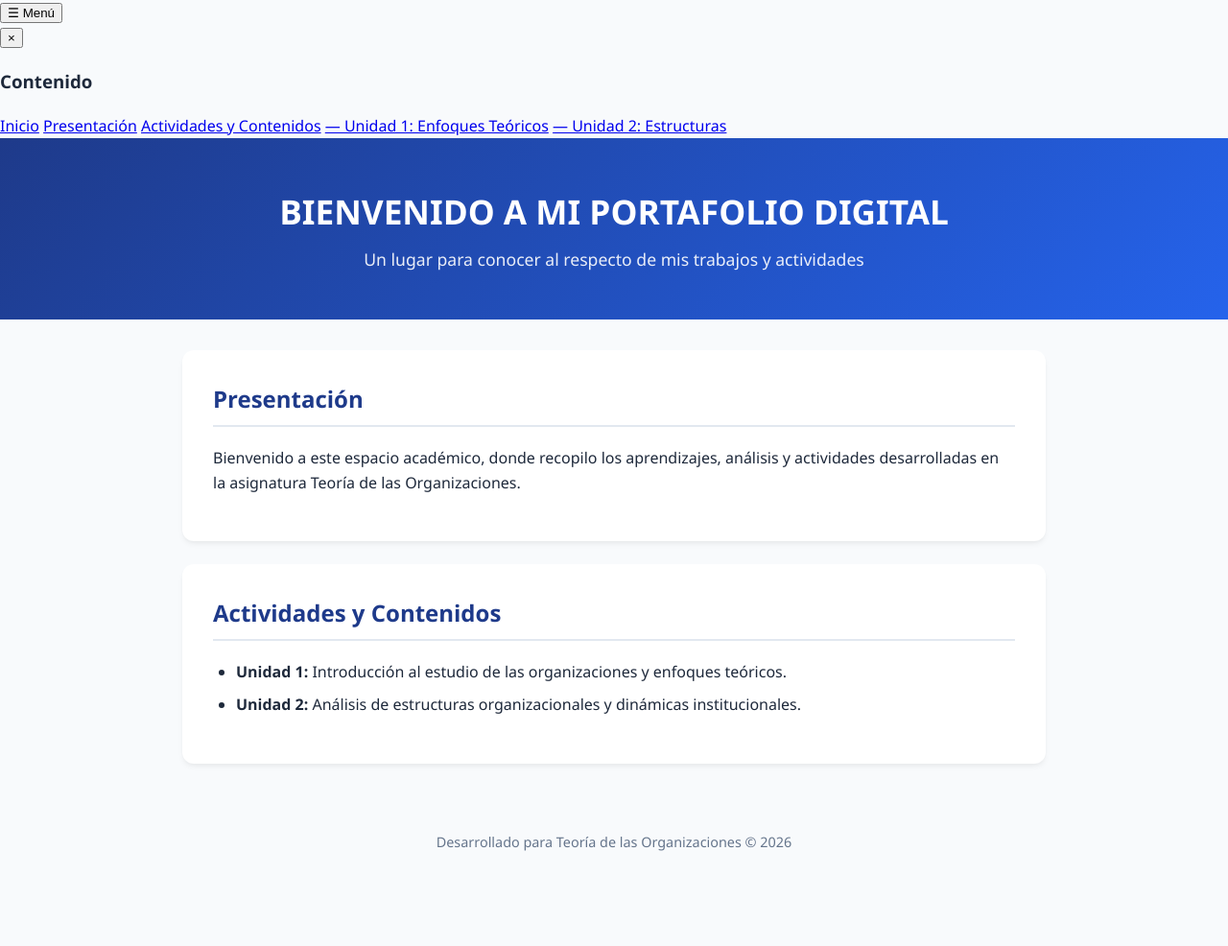
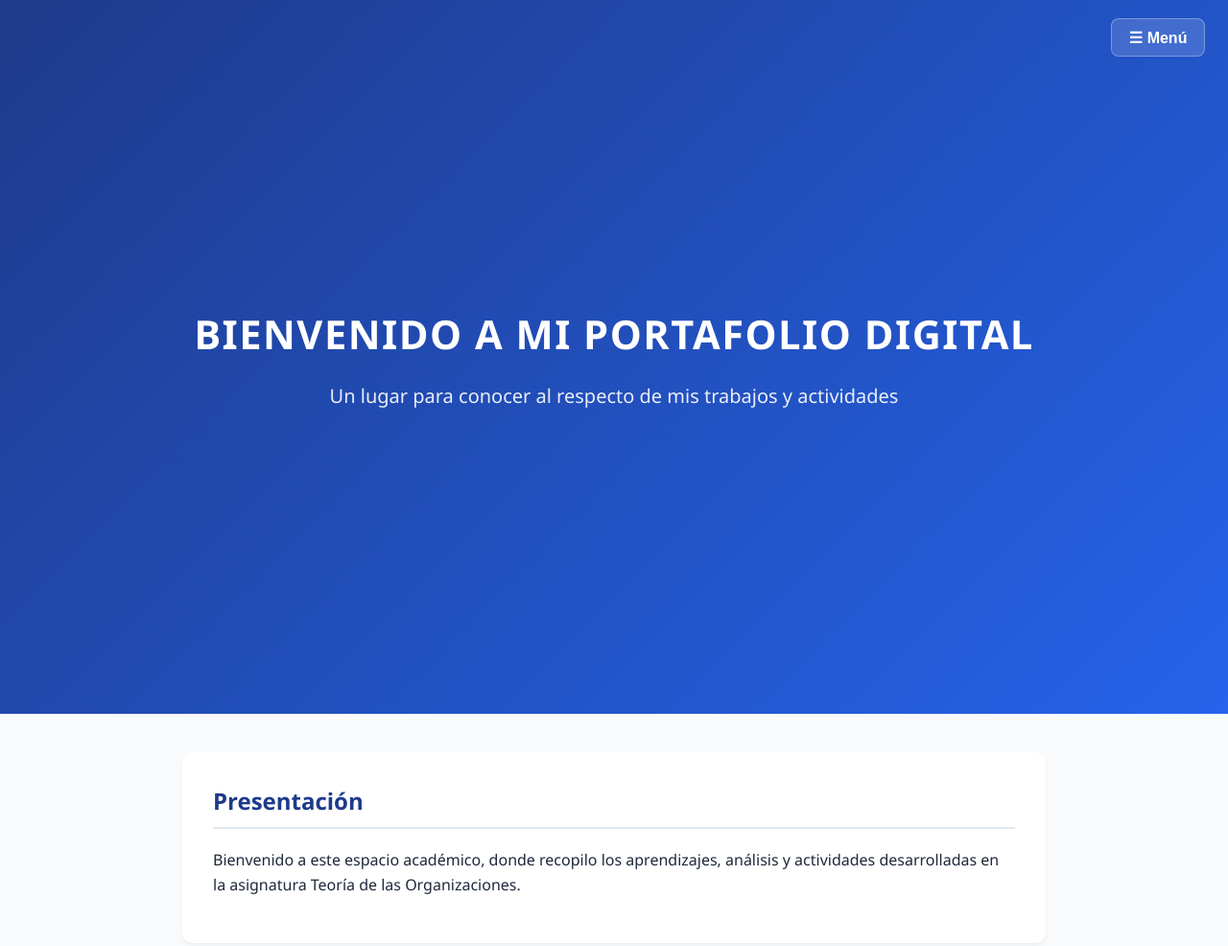
Before and after one commit to Semsel1/Portafolio-Digital, a plain HTML site: page index.html in a window 1280 px wide. Shown: the top 986 px of the page at 96% size. Before the commit the page ends 927 px from the top, so only its background shows below. Drawn offline with Linux system fonts and the light colour scheme.

Commit message:
Enhance styles for sidebar and header
Added new styles for sidebar and buttons, updated header gradient and font sizes.

```diff
--- a/Style.css
+++ b/Style.css
@@ -1,9 +1,13 @@
-/* Estilos generales para el portafolio */
 :root {
   --primary-color: #2563eb;
+  --dark-blue: #1e3a8a;
   --bg-color: #f8fafc;
   --text-color: #1e293b;
   --card-bg: #ffffff;
+}
+
+html {
+  scroll-behavior: smooth;
 }
 
 body {
@@ -15,27 +19,120 @@ body {
   line-height: 1.6;
 }
 
+/* Botón fijo arriba a la derecha */
+.menu-btn {
+  position: fixed;
+  top: 1.2rem;
+  right: 1.5rem;
+  z-index: 1000;
+  background-color: rgba(255, 255, 255, 0.15);
+  backdrop-filter: blur(8px);
+  color: white;
+  border: 1px solid rgba(255, 255, 255, 0.3);
+  padding: 0.6rem 1.1rem;
+  font-size: 1rem;
+  font-weight: 600;
+  border-radius: 8px;
+  cursor: pointer;
+  transition: background 0.3s, transform 0.2s;
+}
+
+.menu-btn:hover {
+  background-color: rgba(255, 255, 255, 0.28);
+  transform: scale(1.03);
+}
+
+/* Menú lateral desplegable derecho */
+.sidebar {
+  position: fixed;
+  top: 0;
+  right: -300px; /* Oculto por defecto */
+  width: 280px;
+  height: 100%;
+  background-color: var(--dark-blue);
+  color: white;
+  padding: 2rem 1.5rem;
+  box-sizing: border-box;
+  box-shadow: -4px 0 15px rgba(0, 0, 0, 0.2);
+  transition: right 0.35s ease;
+  z-index: 1100;
+}
+
+.sidebar.active {
+  right: 0; /* Se desliza hacia adentro al activar */
+}
+
+.close-btn {
+  position: absolute;
+  top: 1rem;
+  right: 1.2rem;
+  background: none;
+  border: none;
+  color: white;
+  font-size: 2rem;
+  cursor: pointer;
+  line-height: 1;
+}
+
+.sidebar h3 {
+  margin-top: 1rem;
+  margin-bottom: 1.5rem;
+  font-size: 1.3rem;
+  border-bottom: 1px solid rgba(255, 255, 255, 0.2);
+  padding-bottom: 0.5rem;
+}
+
+.sidebar nav {
+  display: flex;
+  flex-direction: column;
+  gap: 0.8rem;
+}
+
+.sidebar nav a {
+  color: #e2e8f0;
+  text-decoration: none;
+  font-size: 1rem;
+  padding: 0.5rem 0.7rem;
+  border-radius: 6px;
+  transition: background 0.2s, color 0.2s;
+}
+
+.sidebar nav a:hover {
+  background-color: rgba(255, 255, 255, 0.15);
+  color: #ffffff;
+}
+
+/* Portada de inicio */
 header {
-  background: linear-gradient(135deg, #1e3a8a, var(--primary-color));
+  background: linear-gradient(135deg, var(--dark-blue), var(--primary-color));
   color: white;
   text-align: center;
-  padding: 3rem 1rem;
+  min-height: 85vh;
+  display: flex;
+  flex-direction: column;
+  justify-content: center;
+  align-items: center;
+  padding: 2rem 1.5rem;
 }
 
 header h1 {
-  margin: 0 0 0.5rem 0;
-  font-size: 2.2rem;
+  margin: 0 0 1rem 0;
+  font-size: 2.6rem;
+  letter-spacing: 1.5px;
 }
 
 header p {
   margin: 0;
-  font-size: 1.1rem;
+  font-size: 1.25rem;
   opacity: 0.9;
+  font-weight: 300;
+  max-width: 600px;
 }
 
+/* Contenido principal */
 main {
   max-width: 900px;
-  margin: 2rem auto;
+  margin: 2.5rem auto;
   padding: 0 1rem;
 }
 
@@ -44,11 +141,11 @@ section {
   padding: 2rem;
   margin-bottom: 1.5rem;
   border-radius: 12px;
-  box-shadow: 0 4px 6px -1px rgba(0, 0, 0, 0.05), 0 2px 4px -1px rgba(0, 0, 0, 0.03);
+  box-shadow: 0 4px 6px -1px rgba(0, 0, 0, 0.05);
 }
 
 h2 {
-  color: #1e3a8a;
+  color: var(--dark-blue);
   border-bottom: 2px solid #e2e8f0;
   padding-bottom: 0.5rem;
   margin-top: 0;
```
